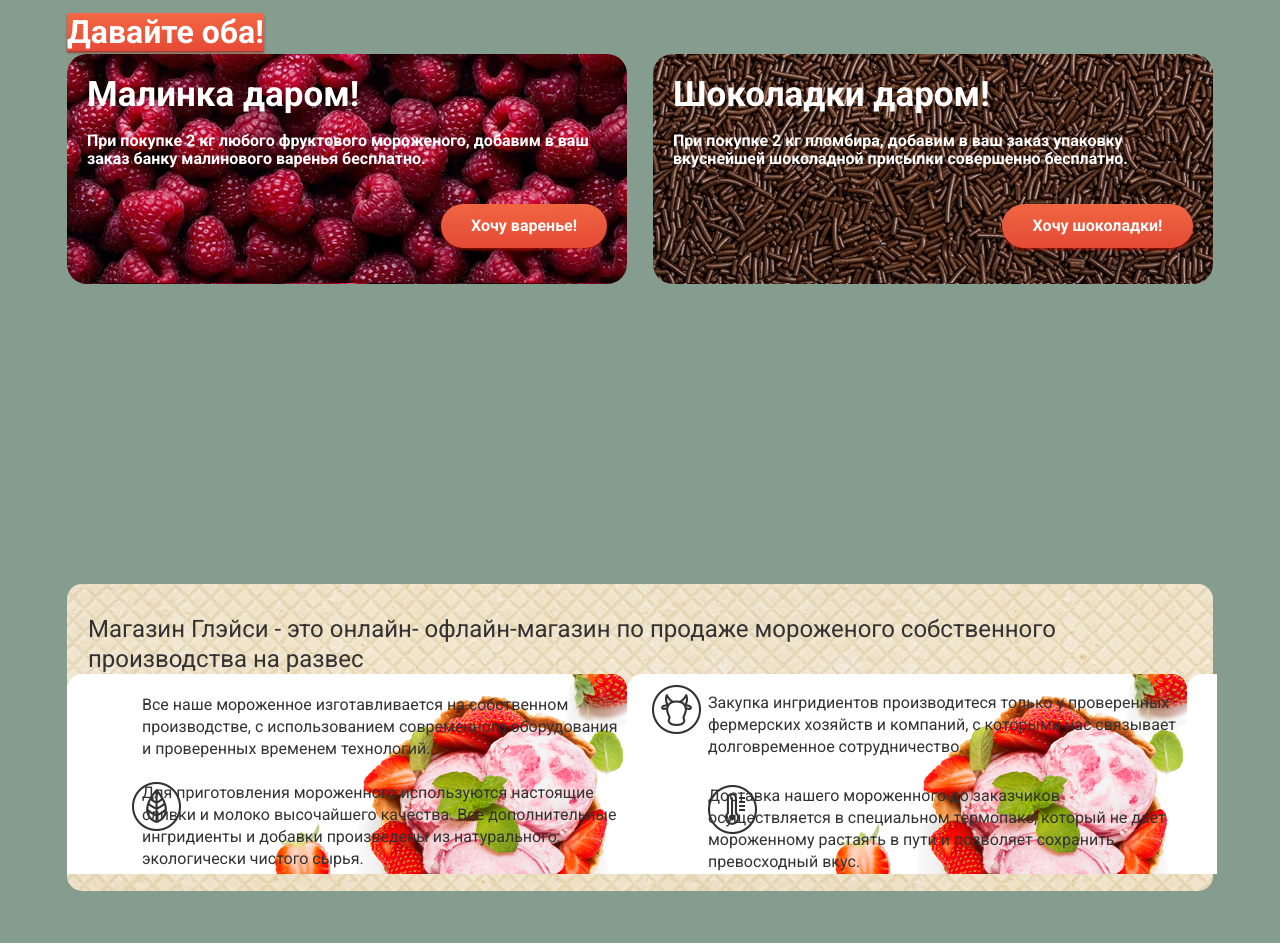
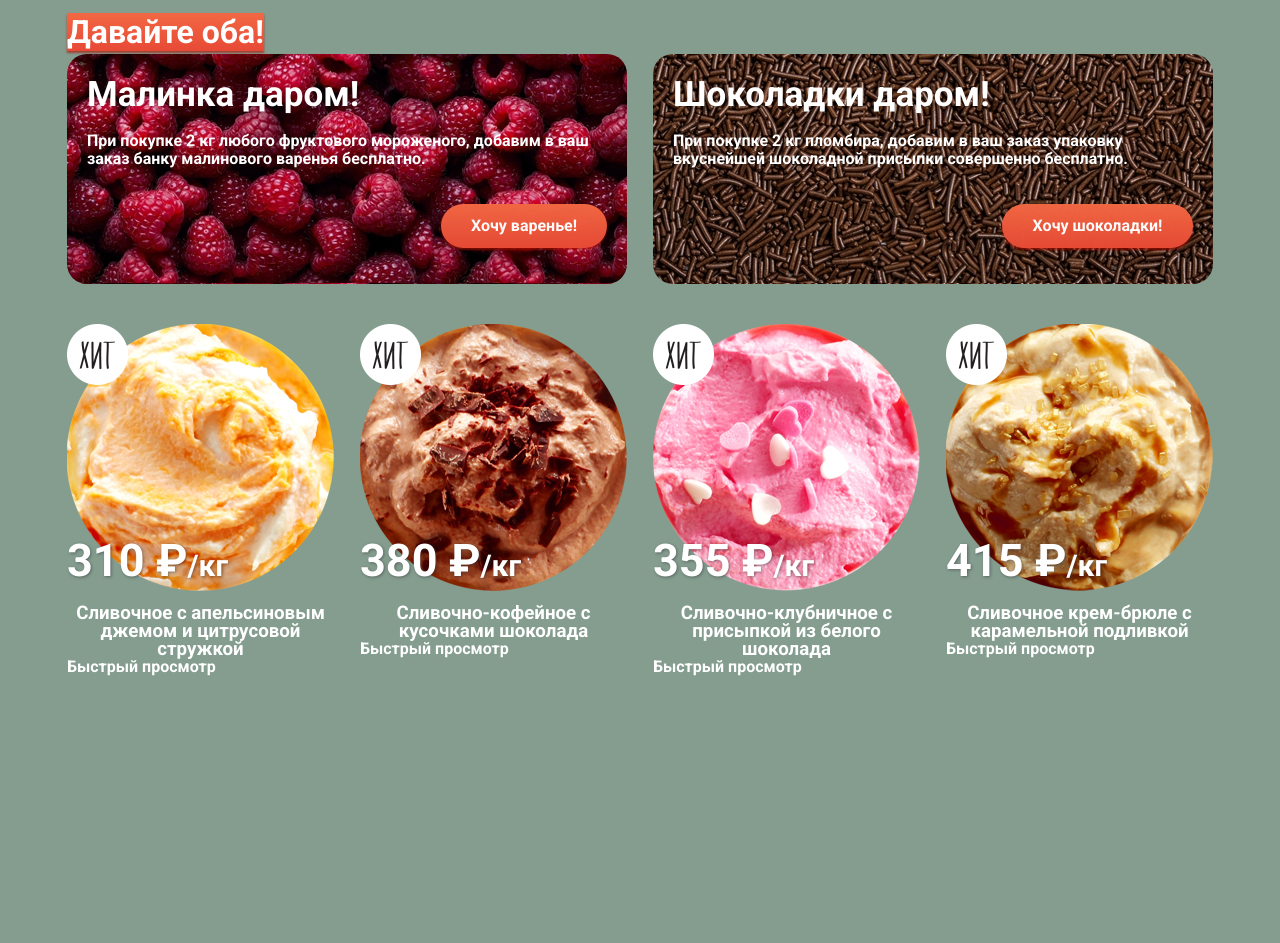
Before and after one commit to sazhnevea/853069-gllacy, a plain HTML site: page index.html in a window 1280 px wide. Shown: the part 997-1940 px from the top of the page. Drawn offline with Linux system fonts and the light colour scheme; files whose address does not match are found by name.

Commit message:
каталог

```diff
--- a/css/style.css
+++ b/css/style.css
@@ -488,6 +488,7 @@ position: relative;
 	.bonus {
 		display: flex;
 		margin: 0;
+		margin-bottom: 40px;
 		padding: 0;
 		list-style: none;
 	}
@@ -614,9 +615,7 @@ position: relative;
 		border-radius: 15px;
 		background-repeat: no-repeat;
 	}
-	.product-item {
-		display: none;
-	}
+
 	.news-new,
 	.news-header {
 		display: block;
@@ -672,7 +671,7 @@ position: relative;
 	.footer-menu ul {
 		margin: 0;
 		padding: 0;
-		width: 320px;
+		width: 325px;
 		height: 36px;
 		display: flex;
 		flex-wrap: wrap;
@@ -711,7 +710,7 @@ position: relative;
 		margin-bottom: 5px;
 	}
 	.footer-menu li:nth-child(4) {
-		    margin-left: 25px;
+		margin-left: 24px;
 	}
 	.footer-menu li:nth-child(1) {
 		display: block;
@@ -796,6 +795,70 @@ position: relative;
 		width: 38px;
 		height: 38px;
 		background-image: url("../img/vk.png");
+		background-position: 0 0;
+		top: 0px;
+		left: 0px;
+		margin: 0;
+		background-repeat: no-repeat;
+	}
+	.catalog {
+		display: block;
+		display: flex;
+		width: 100%;
+	}
+	.product {
+		display: flex;
+		justify-content: space-between;
+		width: 100%;
+		height: 322px;
+		margin: 0;
+		padding: 0;
+	}
+	.product-item {
+		width: 267px;
+		height: 322px;
+		position: relative;
+	}
+	.product li:nth-child(1) {
+		background-image: url("../img/product1.png");
+		background-repeat: no-repeat;
+	}
+	.product li:nth-child(2) {
+		background-image: url("../img/product2.png");
+		background-repeat: no-repeat;
+	}
+	.product li:nth-child(3) {
+		background-image: url("../img/product3.png");
+		background-repeat: no-repeat;
+	}
+	.product li:nth-child(4) {
+		background-image: url("../img/product4.png");
+		background-repeat: no-repeat;
+	}
+	p.product-item-price {
+		display: block;
+		margin: 0;
+		padding: 0;
+		min-width: 168px;
+	}
+	.product li p {
+		position: absolute;
+		bottom: 73px;
+	}
+	.product-item h3 {
+		text-align: center;
+		display: block;
+		margin: 0;
+		padding: 0;
+		width: 100%;
+		margin-top: 280px;
+	}
+	.product-item::before {
+		content: "";
+		position: absolute;
+		width: 61px;
+		height: 61px;
+		background-image: url("../img/hit.png");
 		background-position: 0 0;
 		top: 0px;
 		left: 0px;
--- a/index.html
+++ b/index.html
@@ -72,26 +72,26 @@
 			<h2 class="visually-hidden">Каталог мороженого</h2>
 			<ul class="product">
 				<li class="product-item">
-					<img src="img/product1.png" alt="Сливочное с апельсиновым джемом и цитрусовой стружкой">
-					<p class="product-item-price">310 ₽/<span class="product-weight">кг</span></p>
+					<!--<img src="/img/product1.png" alt="Сливочное с апельсиновым джемом и цитрусовой стружкой">-->
+					<p class="product-item-price">310 ₽<span class="product-weight">/кг</span></p>
 					<h3><a href="#">Сливочное с апельсиновым джемом и цитрусовой стружкой</a></h3>
 					<a href="#" class="product-item-button">Быстрый просмотр</a>
 				</li>
 				<li class="product-item">
-					<img src="img/product2.png" alt="Сливочно-кофейное с кусочками шоколада">
-					<p class="product-item-price">380 ₽/<span class="product-weight">кг</span></p>
+					<!--<img src="img/product2.png" alt="Сливочно-кофейное с кусочками шоколада">-->
+					<p class="product-item-price">380 ₽<span class="product-weight">/кг</span></p>
 					<h3><a href="#">Сливочно-кофейное с кусочками шоколада</a></h3>
 					<a href="#" class="product-item-button">Быстрый просмотр</a>
 				</li>
 				<li class="product-item">
-					<img src="img/product3.png" alt="Сливочно-клубничное с присыпкой из белого шоколада">
-					<p class="product-item-price">355 ₽/<span class="product-weight">кг</span></p>
+				<!--	<img src="img/product3.png" alt="Сливочно-клубничное с присыпкой из белого шоколада">-->
+					<p class="product-item-price">355 ₽<span class="product-weight">/кг</span></p>
 					<h3><a href="#">Сливочно-клубничное с присыпкой из белого шоколада</a></h3>
 					<a href="#" class="product-item-button">Быстрый просмотр</a>
 				</li>
 				<li class="product-item">
-					<img src="img/product4.png" alt="Сливочное крем-брюле с карамельной подливкой">
-					<p class="product-item-price">415 ₽/<span class="product-weight">кг</span></p>
+				<!--	<img src="img/product4.png" alt="Сливочное крем-брюле с карамельной подливкой">-->
+					<p class="product-item-price">415 ₽<span class="product-weight">/кг</span></p>
 					<h3><a href="#">Сливочное крем-брюле с карамельной подливкой</a></h3>
 					<a href="#" class="product-item-button">Быстрый просмотр</a>
 				</li>
```
Also changed, not shown: img/hit.png (added). Lines whose indentation alone changed are shown as unchanged.
